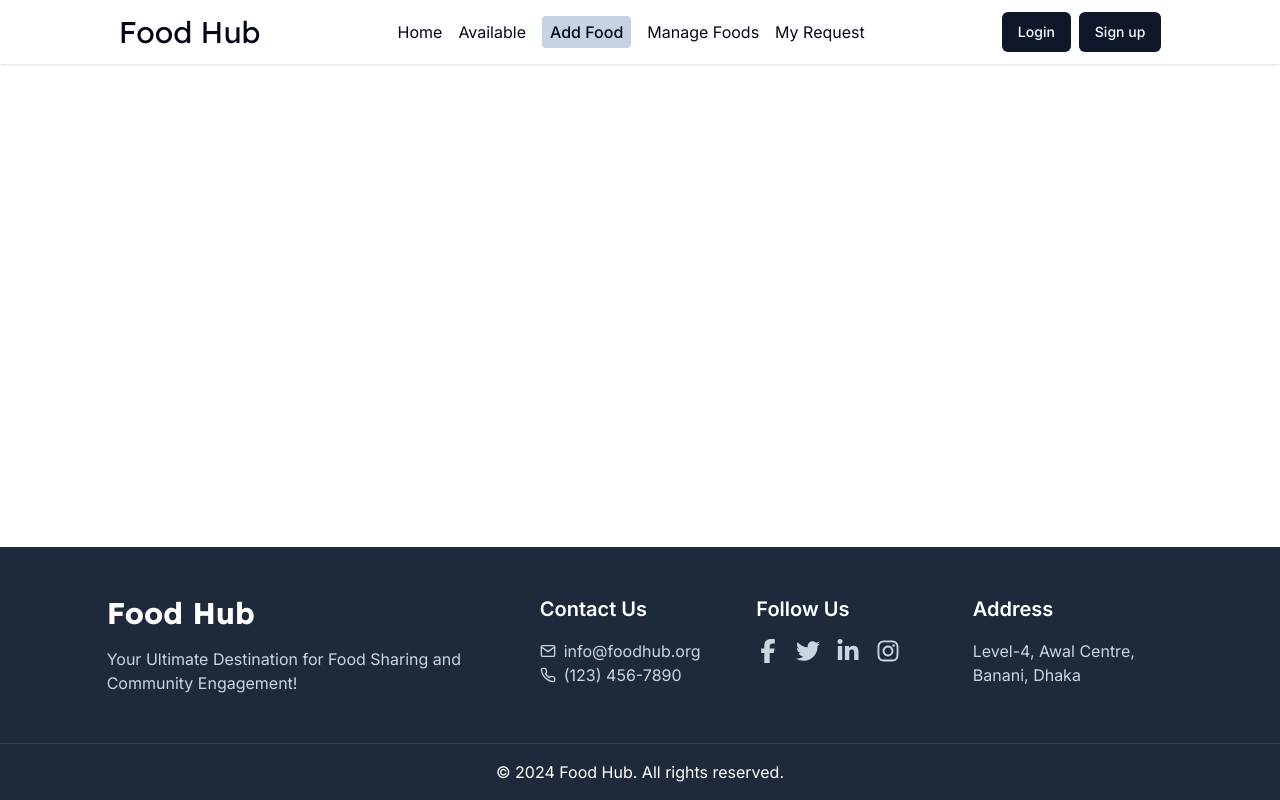
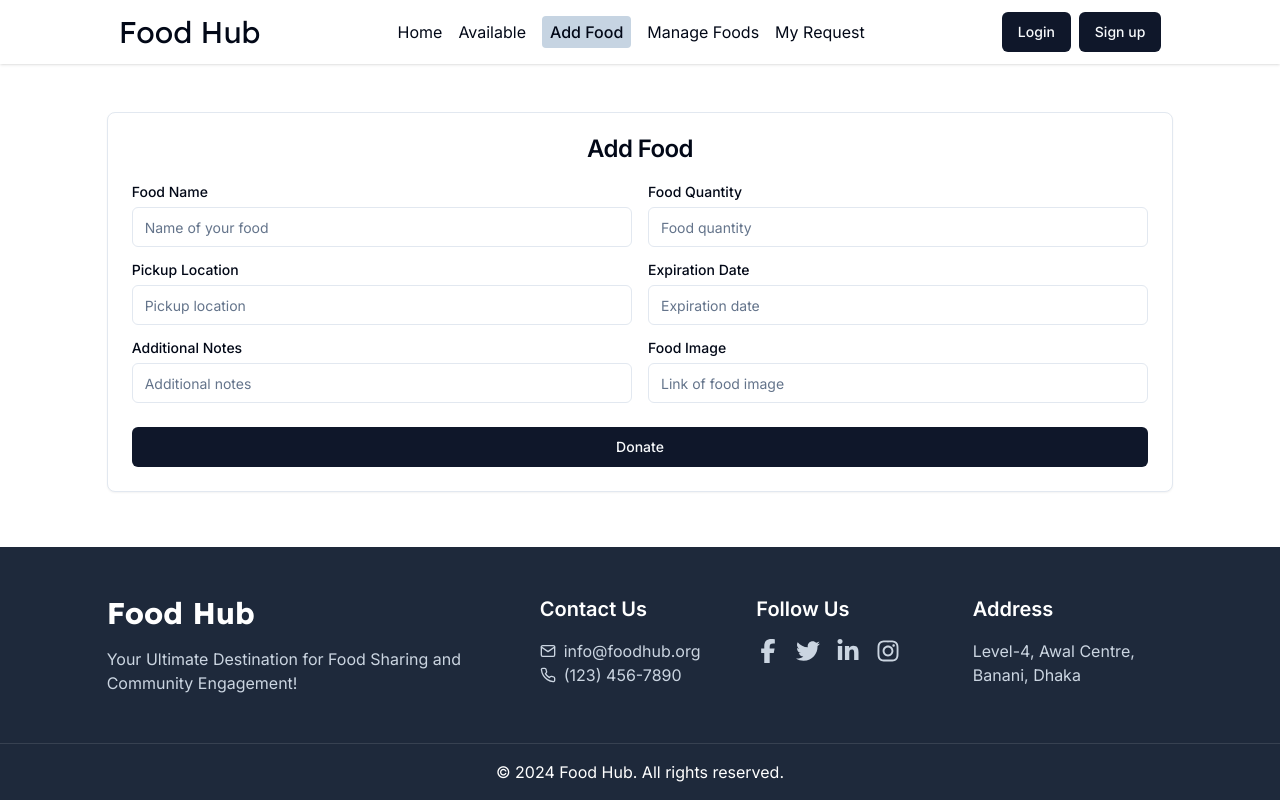
Before and after one commit to rironib/A11-Food-Hub-Client, a React (Vite) app: page /add in a window 1280 px wide. Built offline with nearby package versions, Linux system fonts and the light colour scheme.

Commit message:
Add food page updated

```diff
--- /dev/null
+++ b/src/components/ui/input.jsx
@@ -0,0 +1,19 @@
+import * as React from "react"
+
+import { cn } from "@/lib/utils"
+
+const Input = React.forwardRef(({ className, type, ...props }, ref) => {
+  return (
+    (<input
+      type={type}
+      className={cn(
+        "flex h-10 w-full rounded-md border border-input bg-background px-3 py-2 text-sm ring-offset-background file:border-0 file:bg-transparent file:text-sm file:font-medium placeholder:text-muted-foreground focus-visible:outline-none focus-visible:ring-2 focus-visible:ring-ring focus-visible:ring-offset-2 disabled:cursor-not-allowed disabled:opacity-50",
+        className
+      )}
+      ref={ref}
+      {...props} />)
+  );
+})
+Input.displayName = "Input"
+
+export { Input }
--- /dev/null
+++ b/src/components/ui/label.jsx
@@ -0,0 +1,16 @@
+import * as React from "react"
+import * as LabelPrimitive from "@radix-ui/react-label"
+import { cva } from "class-variance-authority";
+
+import { cn } from "@/lib/utils"
+
+const labelVariants = cva(
+  "text-sm font-medium leading-none peer-disabled:cursor-not-allowed peer-disabled:opacity-70"
+)
+
+const Label = React.forwardRef(({ className, ...props }, ref) => (
+  <LabelPrimitive.Root ref={ref} className={cn(labelVariants(), className)} {...props} />
+))
+Label.displayName = LabelPrimitive.Root.displayName
+
+export { Label }
--- a/src/pages/AddFood/AddFood.jsx
+++ b/src/pages/AddFood/AddFood.jsx
@@ -1,8 +1,71 @@
+import {Helmet} from "react-helmet-async";
+import {
+    Card,
+    CardContent,
+    CardDescription,
+    CardFooter,
+    CardHeader,
+    CardTitle,
+} from "@/components/ui/card"
+import {Input} from "@/components/ui/input.jsx";
+import {Label} from "@/components/ui/label.jsx";
+import {Button} from "@/components/ui/button.jsx";
+
+
 const AddFood = () => {
     return (
-        <div>
+        <>
+            <Helmet>
+                <title>Food Hub | Add Food</title>
+            </Helmet>
+            <div className='my-12'>
+                <Card>
+                    <CardHeader>
+                        <CardTitle className='text-center'>Add Food</CardTitle>
+                    </CardHeader>
+                    <CardContent>
+                        <form className='grid gap-4'>
+                            <div className="grid md:grid-cols-2 w-full items-center gap-4">
+                                <div className="flex flex-col gap-2">
+                                    <Label htmlFor="name">Food Name</Label>
+                                    <Input id="name" placeholder="Name of your food"/>
+                                </div>
+                                <div className="flex flex-col gap-2">
+                                    <Label htmlFor="framework">Food Quantity</Label>
+                                    <Input type='number' id="name" placeholder="Food quantity"/>
+                                </div>
+                            </div>
+                            <div className="grid md:grid-cols-2 w-full items-center gap-4">
+                                <div className="flex flex-col gap-2">
+                                    <Label htmlFor="name">Pickup Location</Label>
+                                    <Input id="name" placeholder="Pickup location"/>
+                                </div>
+                                <div className="flex flex-col gap-2">
+                                    <Label htmlFor="framework">Expiration Date</Label>
+                                    <Input id="name" placeholder="Expiration date"/>
+                                </div>
+                            </div>
+                            <div className="grid md:grid-cols-2 w-full items-center gap-4">
+                                <div className="flex flex-col gap-2">
+                                    <Label htmlFor="name">Additional Notes</Label>
+                                    <Input id="name" placeholder="Additional notes"/>
+                                </div>
+                                <div className="flex flex-col gap-2">
+                                    <Label htmlFor="framework">Food Image</Label>
+                                    <Input id="name" placeholder="Link of food image"/>
+                                </div>
+                            </div>
+                        </form>
+                    </CardContent>
+                    <CardFooter>
+                        <Button className="w-full">
+                            Donate
+                        </Button>
+                    </CardFooter>
+                </Card>
 
-        </div>
+            </div>
+        </>
     );
 };
 
```
